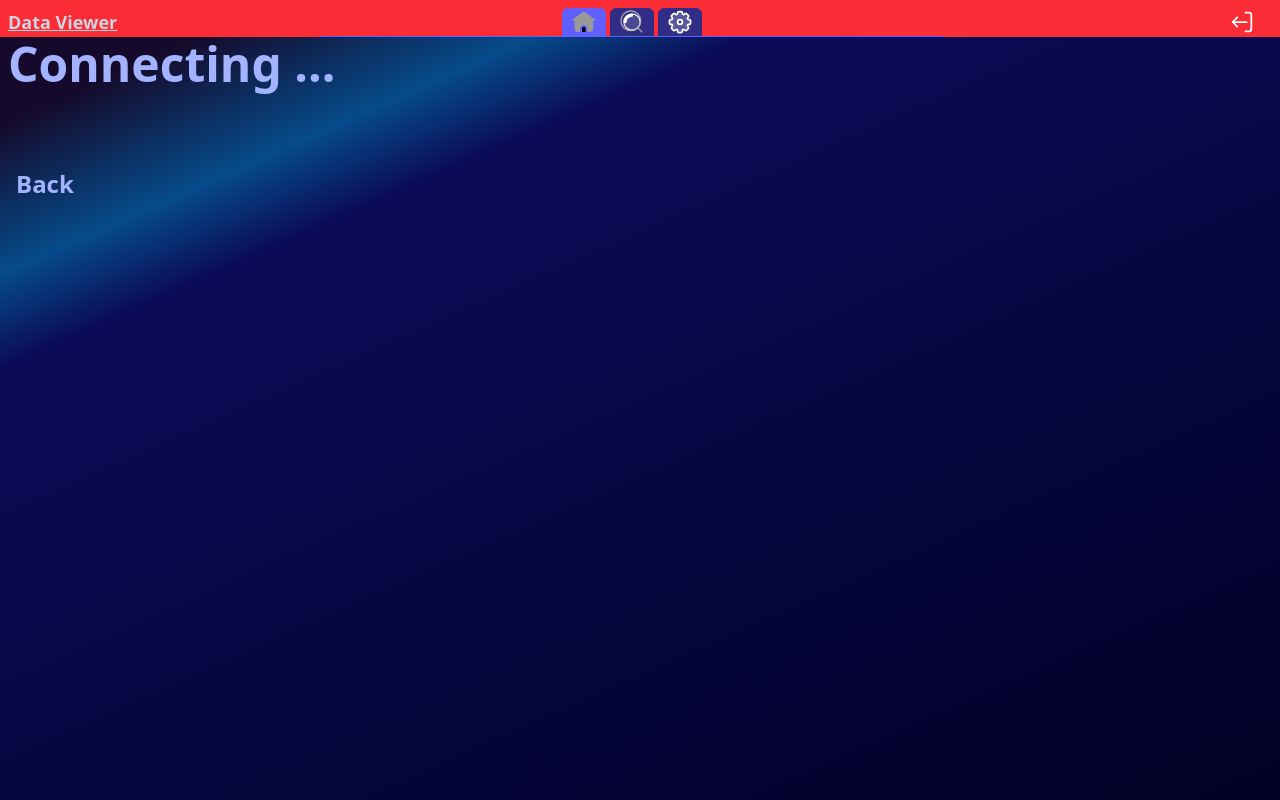
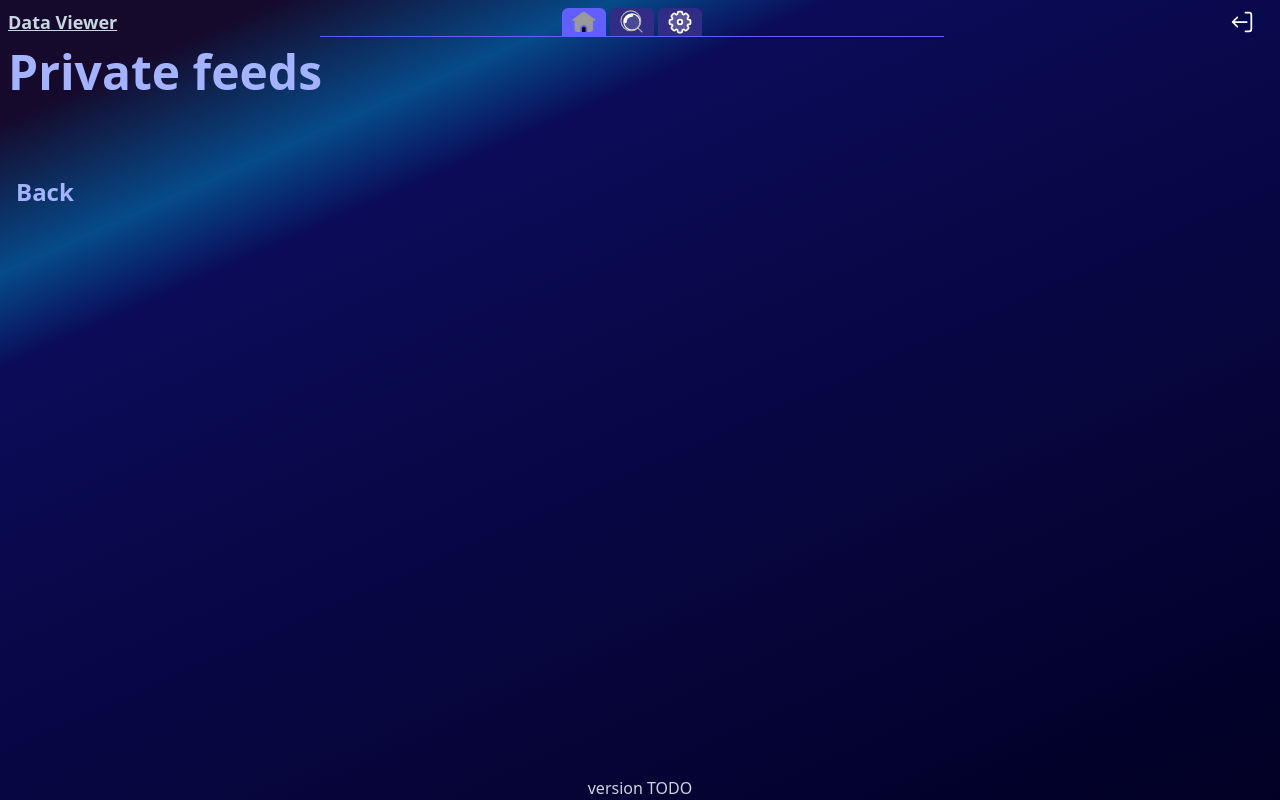
Before and after one commit to dugrema/millegrilles.dataview.reactts, a React (Vite) app: page /dataviewer/private in a window 1280 px wide. Built offline with nearby package versions, Linux system fonts and the light colour scheme; no server answers.

Commit message:
WorkersContext, navigation, layout

```diff
--- a/src/App.tsx
+++ b/src/App.tsx
@@ -4,6 +4,7 @@ import {createBrowserRouter, RouterProvider} from "react-router-dom";
 
 import './App.css'
 import WelcomePage from "./WelcomePage.tsx";
+import createPrivateReactBrowserChildren from "./privateRouting.tsx";
 
 const DataViewerPrivate = lazy(()=>import('./DataViewerPrivate'));
 
@@ -15,7 +16,8 @@ const router = createBrowserRouter([
     },{
         path: "/dataviewer/private",
         element: <DataViewerPrivate />,
-        errorElement: <ErrorPage />
+        errorElement: <ErrorPage />,
+        children: createPrivateReactBrowserChildren(),
     }
 ]);
 
@@ -23,7 +25,7 @@ function App() {
 
   return (
     <>
-        <div className="App-background text-slate-300">
+        <div className="App-background text-slate-300 w-screen">
             <RouterProvider router={router} />
         </div>
     </>
--- a/src/DataViewerPrivate.tsx
+++ b/src/DataViewerPrivate.tsx
@@ -1,46 +1,19 @@
-import useWorkers from "./workers/workers.ts";
-import {Link} from "react-router-dom";
+import {Outlet} from "react-router-dom";
 import Menu from "./MenuPrivate.tsx";
+import {PrivateWorkerContext} from "./workers/PrivateWorkerContext.tsx";
+import Footer from "./Footer.tsx";
 // import '@solana/webcrypto-ed25519-polyfill';
 
 function DataViewerPrivate() {
-
-    const [, ready] = useWorkers();
-
-    console.info("Ready?: ", ready);
-
-    if(!ready) {
-        return (
-            <PrivateSectionLayout>
-                <h1 className="text-indigo-300 text-4xl sm:text-5xl font-bold pb-20">Connecting ...</h1>
-                <Link to="/dataviewer"
-                      className="btn text-center text-indigo-300 text-2xl active:text-slate-800 hover:bg-indigo-800 active:bg-indigo-700">
-                    Back
-                </Link>
-            </PrivateSectionLayout>
-        )
-    }
-
     return (
-        <PrivateSectionLayout>
-            <h1 className="text-indigo-300 text-4xl sm:text-5xl font-bold pb-20">Private feeds</h1>
-            <Link to="/dataviewer"
-                  className="btn text-center text-indigo-300 text-2xl active:text-slate-800 hover:bg-indigo-800 active:bg-indigo-700">
-                Back
-            </Link>
-        </PrivateSectionLayout>
+        <PrivateWorkerContext>
+            <Menu />
+            <main id="main" className="pt-4 pb-2 pl-2 pr-6 w-full">
+                <Outlet />
+            </main>
+            <Footer/>
+        </PrivateWorkerContext>
     );
 }
 
 export default DataViewerPrivate;
-
-function PrivateSectionLayout(props: {children: React.ReactNode}) {
-    return (
-        <>
-            <Menu />
-            <main id="main" className='mt-10 pb-2 pl-2 pr-6 w-full'>
-                {props.children}
-            </main>
-        </>
-    )
-}
--- /dev/null
+++ b/src/Footer.tsx
@@ -0,0 +1,7 @@
+export default function Footer() {
+    return (
+        <footer className="fixed w-full bottom-0 text-center pt-2">
+            <div>version TODO</div>
+        </footer>
+    )
+}
--- a/src/MenuPrivate.tsx
+++ b/src/MenuPrivate.tsx
@@ -1,11 +1,11 @@
 import {useMemo} from "react";
-import useWorkers from "./workers/workers.ts";
 import {Link, useLocation} from "react-router-dom";
 
 import HomeIcon from './assets/home-1-svgrepo-com.svg';
 import SearchIcon from './assets/search-svgrepo-com.svg';
 import SettingIcon from './assets/settings-svgrepo-com.svg';
 import LogoutIcon from './assets/logout-svgrepo-com.svg';
+import {useWorkers} from "./workers/PrivateWorkerContextData.ts";
 
 const selectedClassname = ' bg-indigo-500';
 const unselectedClassname = ' bg-indigo-900 bg-opacity-30';
@@ -13,7 +13,9 @@ const unselectedClassname = ' bg-indigo-900 bg-opacity-30';
 function Menu() {
 
     const location = useLocation();
-    const [, ready] = useWorkers();
+    const {ready} = useWorkers();
+
+    console.info("useContext in Menu: ready = ", ready);
 
     const cssDisconnected = useMemo(()=>{
         if(!ready) return ' bg-red-500';
--- /dev/null
+++ b/src/PrivateFeeds.tsx
@@ -0,0 +1,15 @@
+import {Link} from "react-router-dom";
+
+function PrivateFeeds() {
+    return (
+        <div className='fixed top-10 md:top-12 left-0 right-0 px-2 bottom-10 overflow-y-auto'>
+            <h1 className="text-indigo-300 text-4xl sm:text-5xl font-bold pb-20">Private feeds</h1>
+            <Link to="/dataviewer"
+                  className="btn text-center text-indigo-300 text-2xl active:text-slate-800 hover:bg-indigo-800 active:bg-indigo-700">
+                Back
+            </Link>
+        </div>
+    );
+}
+
+export default PrivateFeeds;
--- /dev/null
+++ b/src/PrivateSearch.tsx
@@ -0,0 +1,15 @@
+import {Link} from "react-router-dom";
+
+function PrivateSearch() {
+    return (
+        <div className='fixed top-10 md:top-12 left-0 right-0 px-2 bottom-10 overflow-y-auto'>
+            <h1 className="text-indigo-300 text-4xl sm:text-5xl font-bold pb-20">Search</h1>
+            <Link to="/dataviewer"
+                  className="btn text-center text-indigo-300 text-2xl active:text-slate-800 hover:bg-indigo-800 active:bg-indigo-700">
+                Back
+            </Link>
+        </div>
+    )
+}
+
+export default PrivateSearch;
--- /dev/null
+++ b/src/PrivateSettings.tsx
@@ -0,0 +1,15 @@
+import {Link} from "react-router-dom";
+
+function PrivateSettings() {
+    return (
+        <div className='fixed top-10 md:top-12 left-0 right-0 px-2 bottom-10 overflow-y-auto'>
+            <h1 className="text-indigo-300 text-4xl sm:text-5xl font-bold pb-20">Settings</h1>
+            <Link to="/dataviewer"
+                  className="btn text-center text-indigo-300 text-2xl active:text-slate-800 hover:bg-indigo-800 active:bg-indigo-700">
+                Back
+            </Link>
+        </div>
+    );
+}
+
+export default PrivateSettings;
--- /dev/null
+++ b/src/privateRouting.tsx
@@ -0,0 +1,13 @@
+import PrivateFeeds from "./PrivateFeeds.tsx";
+import PrivateSearch from "./PrivateSearch.tsx";
+import PrivateSettings from "./PrivateSettings.tsx";
+
+function createPrivateReactBrowserChildren() {
+    return [
+        { path: "", element: <PrivateFeeds /> },
+        { path: "search", element: <PrivateSearch /> },
+        { path: "settings", element: <PrivateSettings /> },
+    ];
+}
+
+export default createPrivateReactBrowserChildren;
--- /dev/null
+++ b/src/workers/PrivateWorkerContext.tsx
@@ -0,0 +1,25 @@
+import {useEffect, useMemo, useState} from "react";
+import {AppWorkers} from "./workers.ts";
+import {PrivateWorkerContextData} from "./PrivateWorkerContextData.ts";
+
+export function PrivateWorkerContext(props: {children: React.ReactNode}) {
+    const [workers, setWorkers] = useState<AppWorkers | null>(null);
+    const [ready, setReady] = useState<boolean>(false);
+
+    const workerState = useMemo(()=>{
+        return {workers, ready};
+    }, [workers, ready]);
+
+    useEffect(() => {
+        console.info("PrivateWorkerContext ready");
+        setReady(true);
+    }, [setReady]);
+
+    console.debug("Worker state: ", workerState);
+
+    return (
+        <PrivateWorkerContextData value={workerState}>
+            {props.children}
+        </PrivateWorkerContextData>
+    );
+}
--- /dev/null
+++ b/src/workers/PrivateWorkerContextData.ts
@@ -0,0 +1,10 @@
+import {createContext, useContext} from "react";
+import {WorkersState} from "./workers.ts";
+
+// Note : splitting Context tsx from non JSX (ts) components to allow vite fast-refresh.
+
+export const PrivateWorkerContextData = createContext({ready: false} as WorkersState);
+
+export function useWorkers() {
+    return useContext(PrivateWorkerContextData);
+}
```
Also changed, not shown: src/workers/workers.ts (+7 -0 lines).
